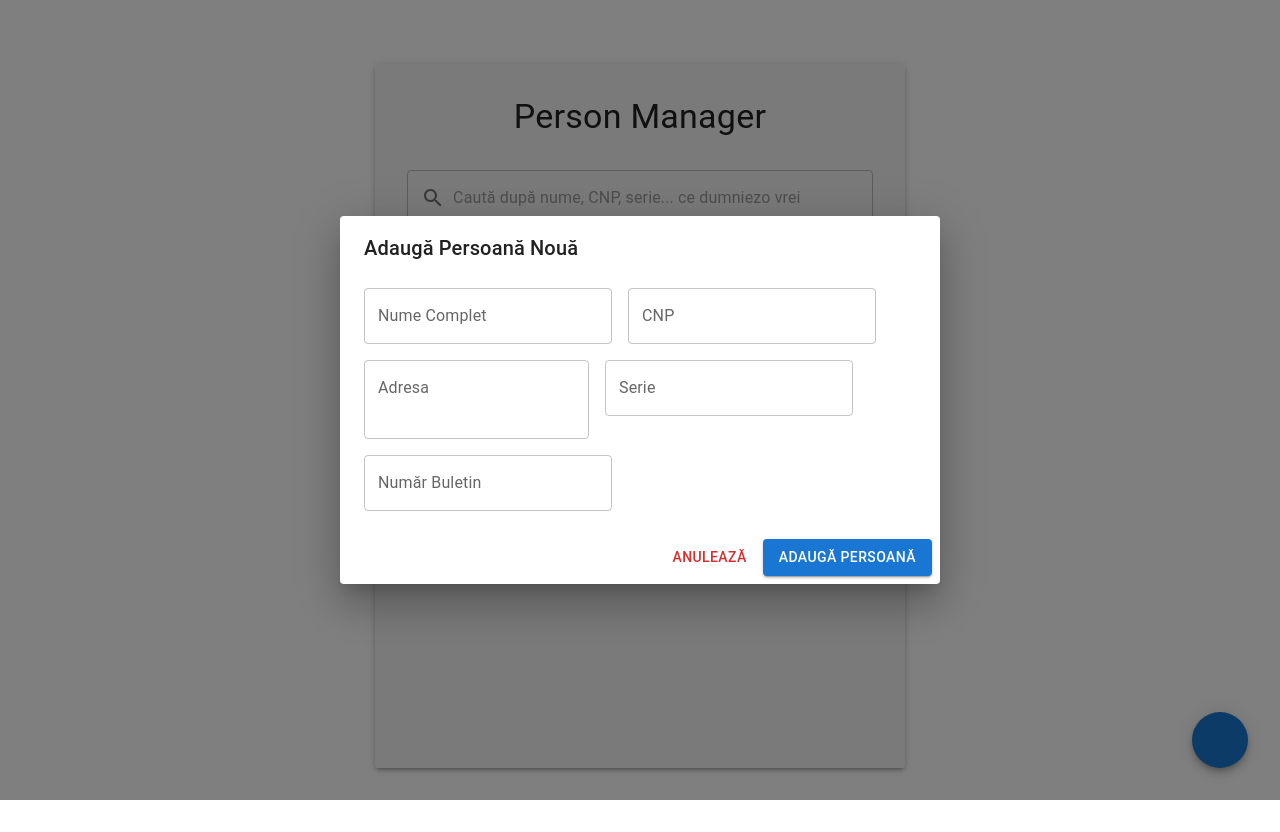
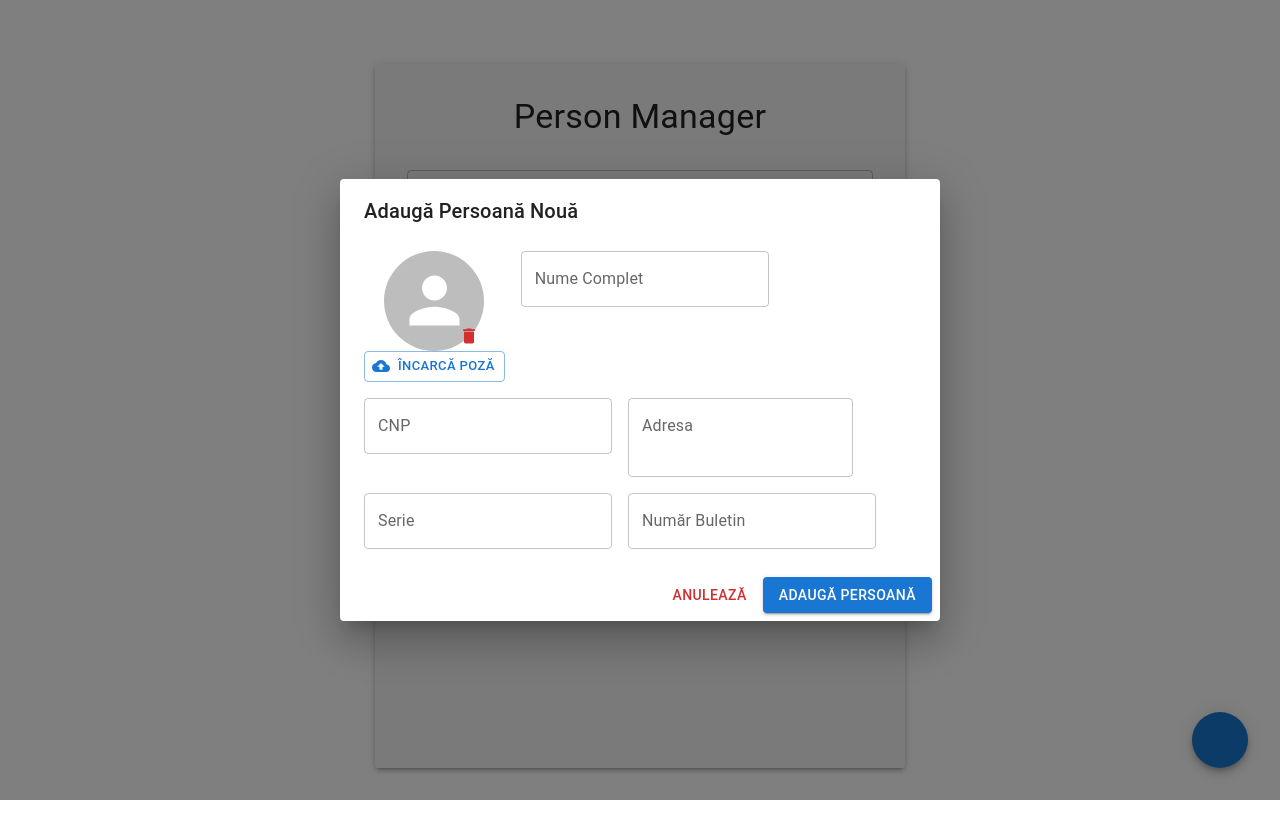
Before and after one commit to GashparFantomu/person-manager-rev2.0, a React (Vite) app in the folder person-manager/: page / in a window 1280 px wide. Both pictures are taken after a click on the button 1220 px from the left and 740 px from the top of the page. Built offline with nearby package versions, Linux system fonts and the light colour scheme; some icons are missing.

Commit message:
added image upload handling

```diff
--- a/person-manager/src/components/PersonForm.jsx
+++ b/person-manager/src/components/PersonForm.jsx
@@ -6,8 +6,12 @@ import {
   DialogActions,
   TextField,
   Button,
-  Grid
+  Grid,
+  Avatar,
+  Box,
+  IconButton
 } from '@mui/material';
+import { CloudUpload, Delete } from '@mui/icons-material';
 
 const PersonForm = ({open, onClose, onSubmit, initialData}) => {
     const [formData, setFormData] = useState({
@@ -32,10 +36,13 @@ const PersonForm = ({open, onClose, onSubmit, initialData}) => {
             });
           }
         }, [initialData]);
+
     const handleChange = (e) => {
         const { name, value } = e.target;
         setFormData(prevData => ({...prevData, [name]: value}));
     };
+
+
 
     const handleSubmit = () => {
         onSubmit(formData);
@@ -50,14 +57,45 @@ const PersonForm = ({open, onClose, onSubmit, initialData}) => {
         onClose();
     };
 
+    const handleImageUpload = (e) => {
+        const file = e.target.files[0];
+        if (file) {
+            const reader = new FileReader();
+            reader.onloadend = () => {
+              setFormData(prevData => ({ ...prevData, poza: reader.result }));
+            };
+            reader.readAsDataURL(file);
+        }
+    };
+    const handleRemoveImage = () => {
+        setFormData({ ...formData, poza: null });
+    };
+
 
     return (
-        <>
-<Dialog open={open} onClose={onClose} maxWidth="sm" fullWidth>
+      <Dialog open={open} onClose={onClose}>
       <DialogTitle>{initialData ? "Editează Persoană" : "Adaugă Persoană Nouă"}</DialogTitle>
 
       <DialogContent>
         <Grid container spacing={2} sx={{ mt: 1 }}>
+          <Grid item xs = {12} display="flex" flexDirection="column" alignItems="center">
+            <Box position="relative">
+              <Avatar
+                src={formData.poza}
+                sx={{ width: 100, height: 100 }}
+              />
+              <IconButton size="small" color = "error" onClick={handleRemoveImage} sx={{ position: 'absolute', bottom: 0, right: 0 }}>
+                <Delete fontSize="small"/>
+              </IconButton>
+            </Box>
+            <Button
+                component="label" variant="outlined" startIcon={<CloudUpload />} size="small">
+                Încarcă Poză
+                <input type="file" hidden accept="image/*" onChange={handleImageUpload} />
+            </Button>
+          </Grid>
+
+
           <Grid item xs={12}>
             <TextField
               name="nume"
@@ -119,8 +157,7 @@ const PersonForm = ({open, onClose, onSubmit, initialData}) => {
           {initialData ? "Salvează Modificările" : "Adaugă Persoană"}
         </Button>
       </DialogActions>
-    </Dialog>
-        </>
+        </Dialog>
     );
 }
 export default PersonForm;
```
Also changed, not shown: person-manager/src/components/EditPersonForm.jsx (deleted, +0 -9 lines).
